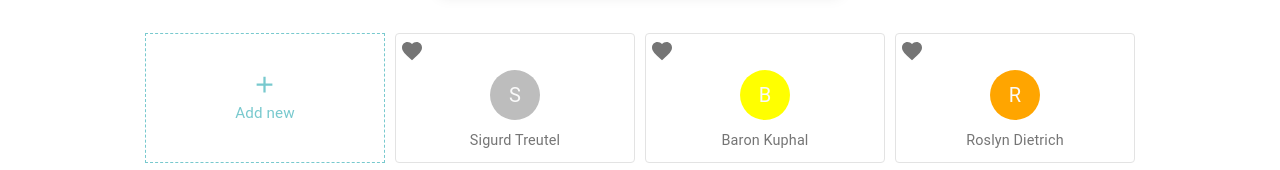
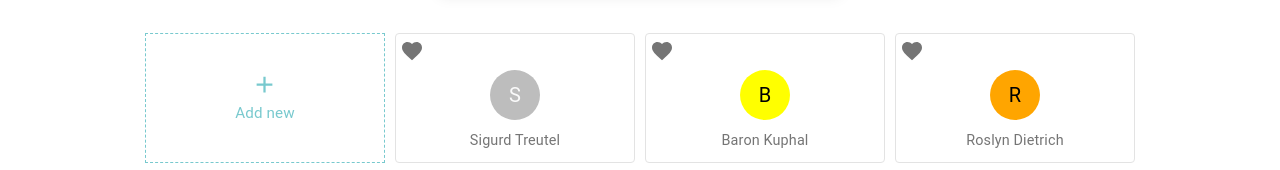
Before and after one commit to mladenkn/react-next-phonebook, a React (Create React App) app: page / in a window 1280 px wide. Shown: the part 245-415 px from the top of the page. Built offline with nearby package versions, Linux system fonts and the light colour scheme; the HTML template or start-up script is replaced by a standard one.

Commit message:
updated data generation

```diff
--- a/src/phonebook/devUtils/dataGenerators.ts
+++ b/src/phonebook/devUtils/dataGenerators.ts
@@ -9,16 +9,16 @@ const generatePhoneNumber = (): PhoneNumber => ({
 
 const avatarStyles = [
   { background: "green", color: "white" },
-  { background: "yellow" },
+  { background: "yellow", color: "black" },
   { background: "red", color: "white" },
   { background: "blue", color: "white" },
-  { background: "orange" },
+  { background: "orange", color: "black" },
 ]
 
 let contactId = 1
 export const generateContact = (): Contact => ({
   id: contactId++,
-  fullName: faker.name.firstName() + " " + faker.name.lastName(),
+  fullName: faker.person.firstName() + " " + faker.person.lastName(),
   avatar: faker.helpers.arrayElement([
     { background: faker.internet.avatar() },
     faker.helpers.arrayElement(avatarStyles),
```
